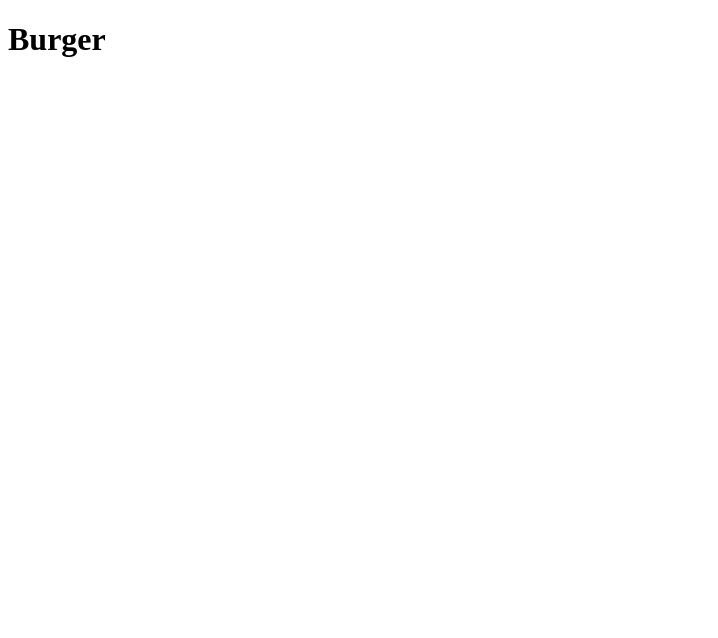
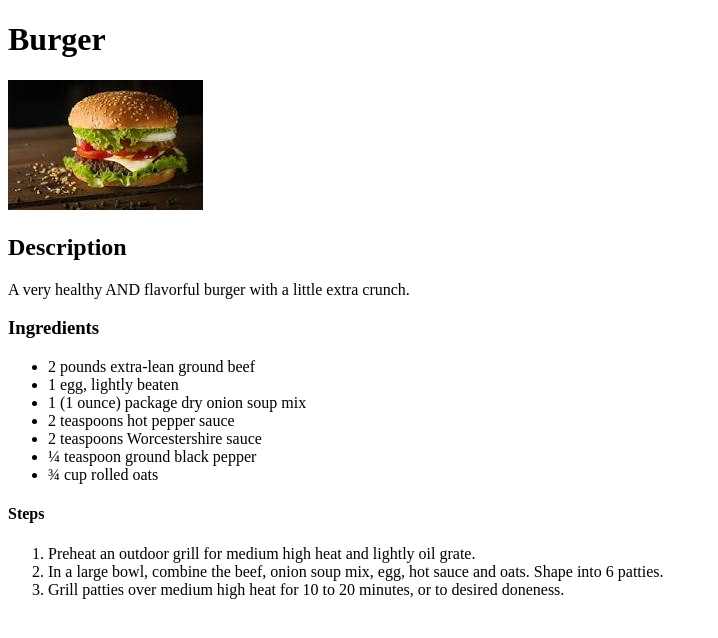
Before and after one commit to therogueprince/odin-recipes, a plain HTML site: page recipes/burger.html in a window 1280 px wide. Shown: the whole page, without its empty margins (0-718 px from the left). Drawn offline with Linux system fonts and the light colour scheme.

Commit message:
Embed img ogf burger and include some headings as before

```diff
--- a/recipes/burger.html
+++ b/recipes/burger.html
@@ -7,6 +7,24 @@
     </head>
     <body>
         <h1>Burger</h1>
-
+        <img src="../img/burger.jpg" alt="Burger">
+        <h2>Description</h2>
+        <p>A very healthy AND flavorful burger with a little extra crunch.</p>
+        <h3>Ingredients</h3>
+        <ul>
+            <li>2 pounds extra-lean ground beef</li>
+            <li>1 egg, lightly beaten</li>
+            <li>1 (1 ounce) package dry onion soup mix</li>
+            <li>2 teaspoons hot pepper sauce</li>
+            <li>2 teaspoons Worcestershire sauce</li>
+            <li>¼ teaspoon ground black pepper</li>
+            <li>¾ cup rolled oats</li>
+        </ul>
+        <h4>Steps</h4>
+        <ol>
+            <li>Preheat an outdoor grill for medium high heat and lightly oil grate.</li>
+            <li>In a large bowl, combine the beef, onion soup mix, egg, hot sauce and oats. Shape into 6 patties.</li>
+            <li>Grill patties over medium high heat for 10 to 20 minutes, or to desired doneness.</li>
+        </ol>
     </body>
 </html>
```
Also changed, not shown: img/burger.jpg (added).
